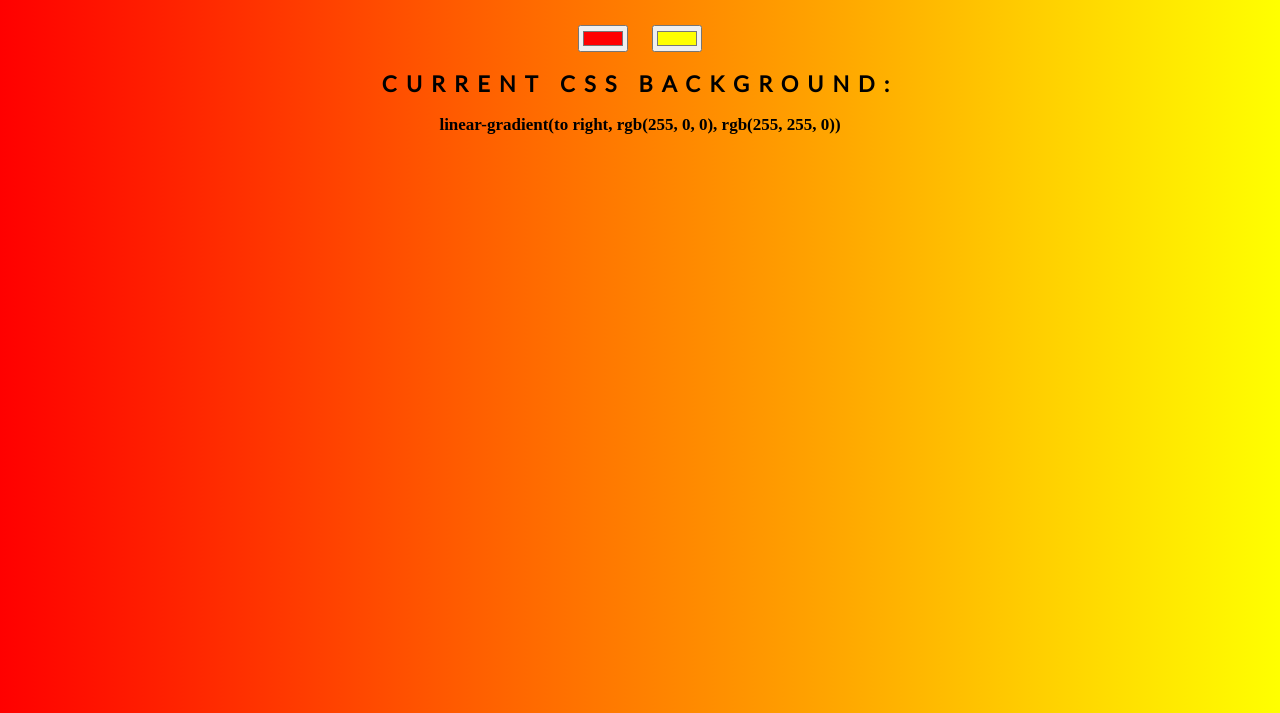
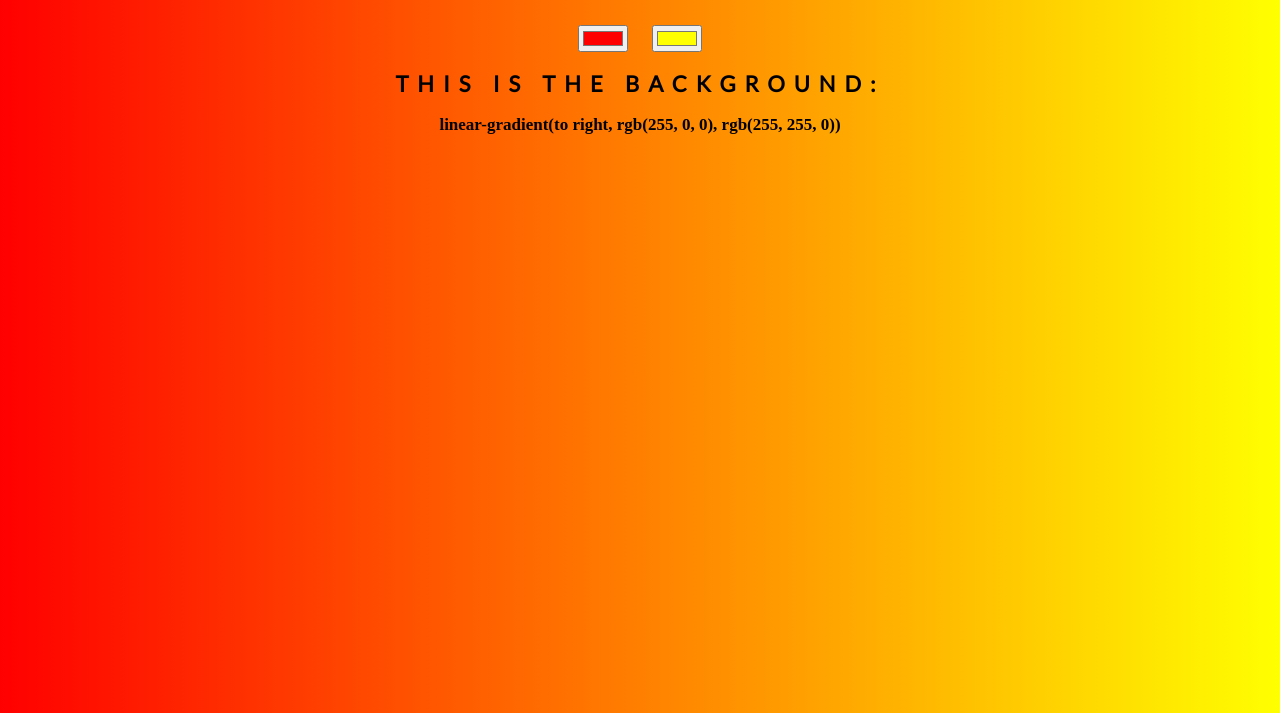
Before and after one commit to fozka/background-generator, a plain HTML site: page index.html in a window 1280 px wide. Shown: the part 138-851 px from the top of the page. Drawn offline with Linux system fonts and the light colour scheme.

Commit message:
change h2 text

```diff
--- a/index.html
+++ b/index.html
@@ -11,7 +11,7 @@
         <h1>COOL Generator</h1>
         <input id="colorPicker1" type="color" value="#ff0000">
         <input id="colorPicker2" type="color" value="#ffff00">
-        <h2>Current Css Background:</h2>
+        <h2>This is the background:</h2>
         <h3>linear-gradient(to right, rgb(255, 0, 0), rgb(255, 255, 0))</h3>
     </div>
 
```
